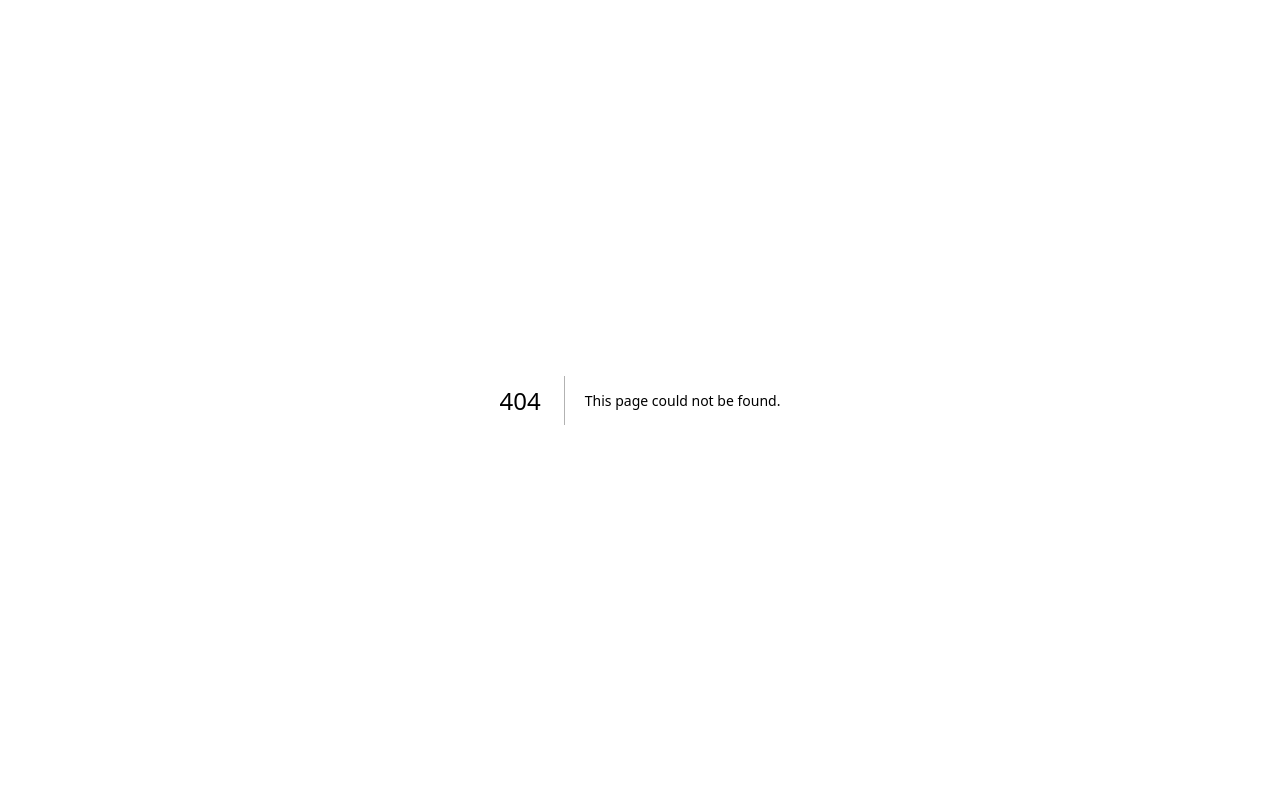
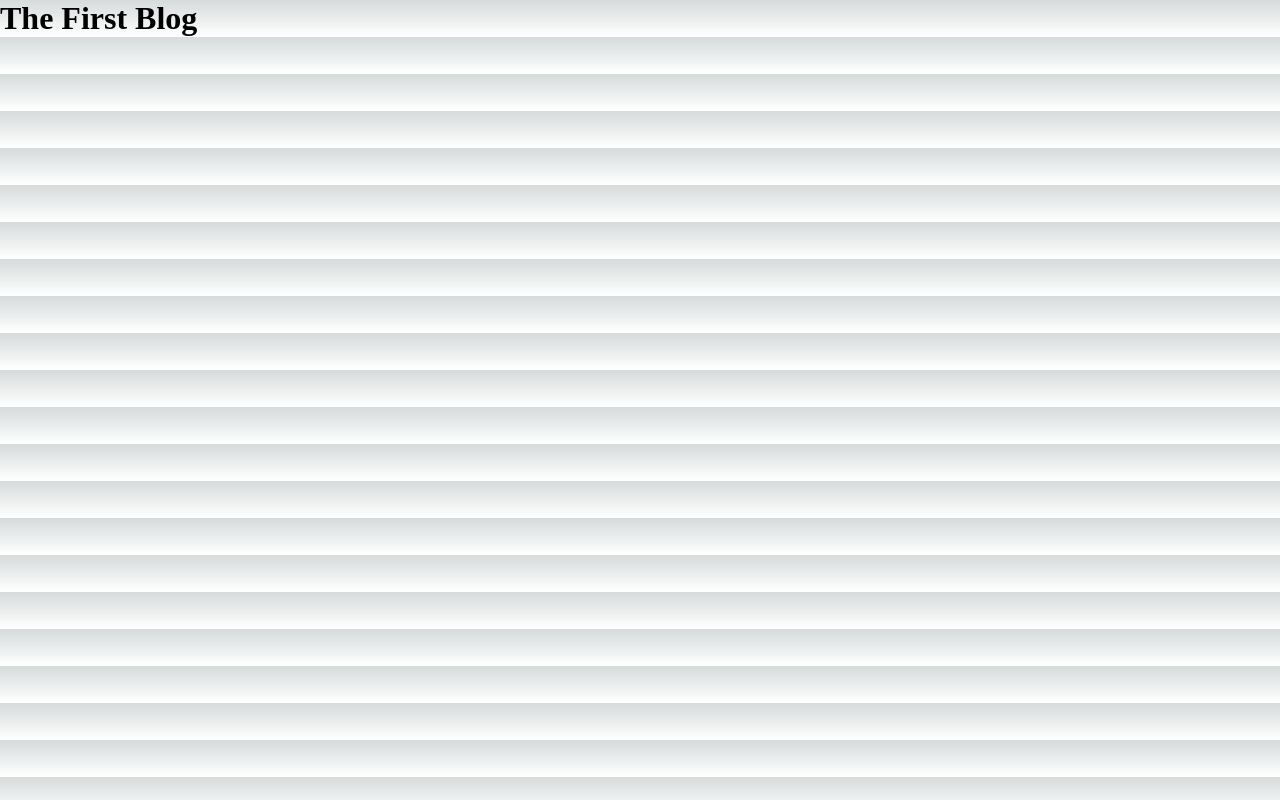
Before and after one commit to yogeshmishra667/Nextjs-App, a Next.js app: page /blog/first in a window 1280 px wide. Before the commit this address had no page. Built offline with nearby package versions, Linux system fonts and the light colour scheme.

Commit message:
added nested route

```diff
--- /dev/null
+++ b/pages/blog/first.js
@@ -0,0 +1,9 @@
+const blogOne = () => {
+  return (
+    <div>
+      <h1>The First Blog</h1>
+    </div>
+  );
+}
+
+export default blogOne;
```
Also changed, not shown: pages/blog.js (added, +7 -0 lines).
